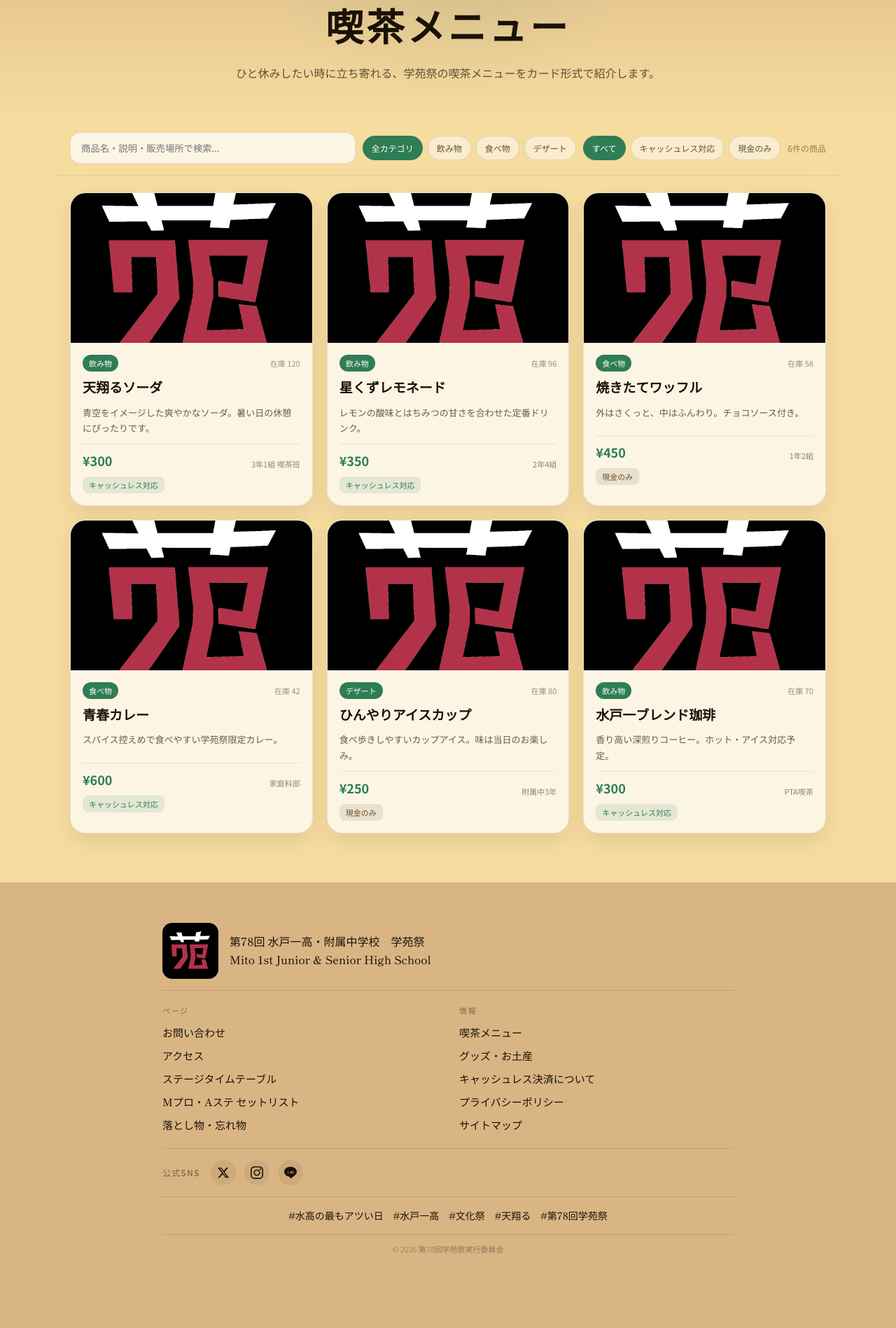
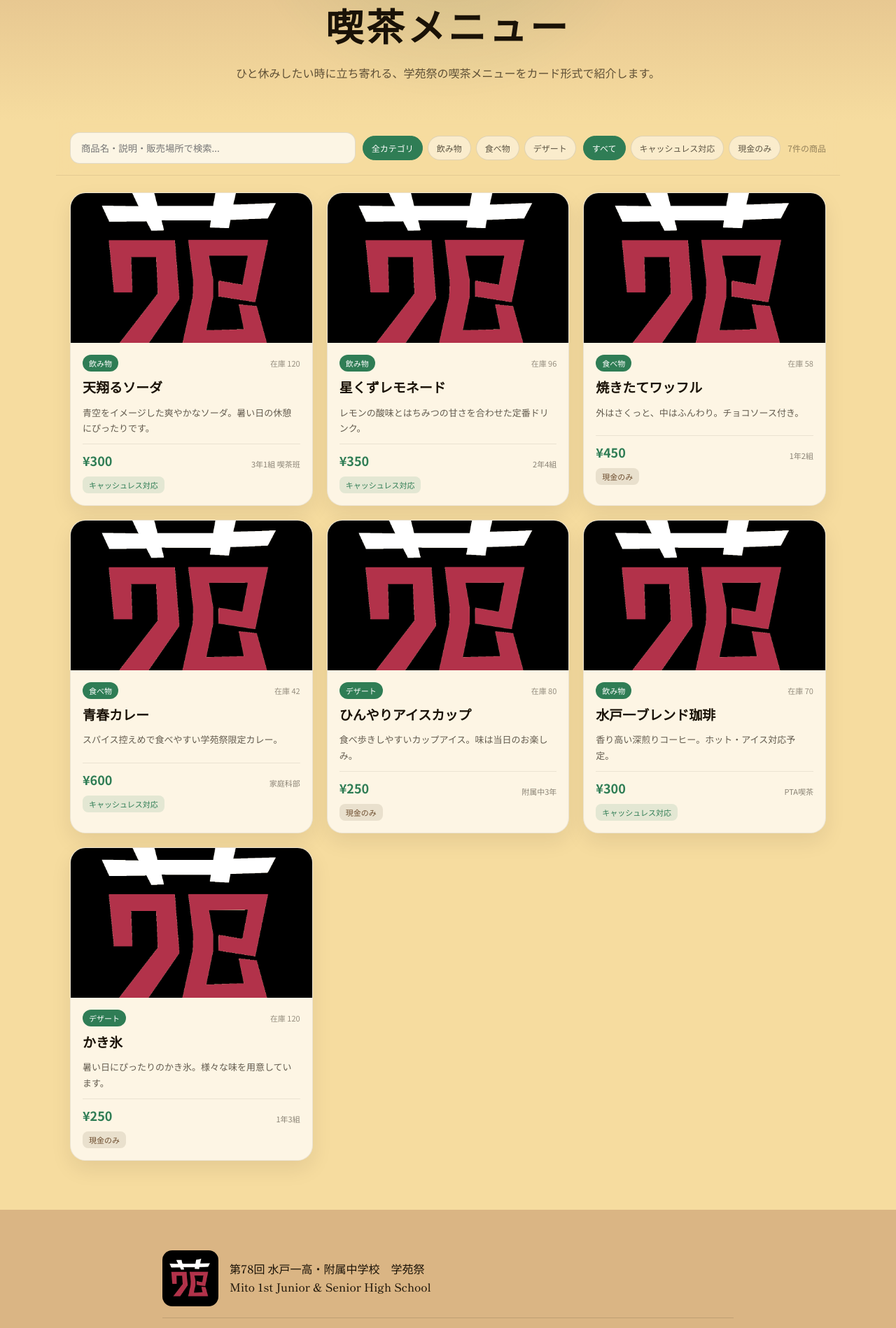
Before and after one commit to Asari-Science/mito1-gakuensaiHP, a PHP site: page /pages/cafe.php in a window 1280 px wide. Shown: the part 163-2061 px from the top of the page at 70% size. Before the commit the page ends 1954 px from the top, so only its background shows below. Run offline with PHP 8.4, Linux system fonts and the light colour scheme; some web fonts are replaced.

Commit message:
feat: 喫茶メニューのバリエーション表示に対応

```diff
--- a/assets/css/marketplace.css
+++ b/assets/css/marketplace.css
@@ -49,5 +49,9 @@ body { background:#f6dc9f; color:#1a1207; }
 .market_modal_info div { padding:12px; border-radius:14px; background:rgba(246,220,159,.45); }
 .market_modal_info dt { font-family:"Noto Sans JP",sans-serif; font-size:11px; color:rgba(26,18,7,.45); margin-bottom:4px; }.market_modal_info dd { font-family:"Noto Sans JP",sans-serif; font-weight:700; }
 body.market_modal_open { overflow:hidden; }
+.market_modal_variations_table { width:100%; border-collapse:collapse; margin-top:18px; border-radius:14px; overflow:hidden; background:rgba(246,220,159,.25); box-shadow:0 0 0 1px rgba(26,18,7,.08); }
+.market_modal_variations_table th, .market_modal_variations_table td { padding:12px 14px; font-family:"Noto Sans JP",sans-serif; font-size:14px; text-align:left; border-bottom:1px solid rgba(26,18,7,.08); }
+.market_modal_variations_table th { background:rgba(246,220,159,.8); font-weight:700; color:rgba(26,18,7,.6); font-size:12px; }
+.market_modal_variations_table tr:last-child td { border-bottom:none; }
 @media (max-width:1023px) { .market_grid{grid-template-columns:repeat(2,minmax(0,1fr))}.market_controls{align-items:flex-start}.market_count{margin-left:0} }
 @media (max-width:640px) { .market_hero{padding:105px 18px 38px}.market_controls{position:static;padding:14px 16px}.market_grid{grid-template-columns:1fr;padding:0 16px}.market_card_body{min-height:auto}.market_modal_info{grid-template-columns:1fr}.market_modal{max-height:86dvh} }
--- a/assets/data/cafe_menu.json
+++ b/assets/data/cafe_menu.json
@@ -64,5 +64,19 @@
     "cashless": true,
     "category": "飲み物",
     "stock": 70
+  },
+  {
+    "id": "C007",
+    "photo": "../materials/enjitsu78th.webp",
+    "title": "かき氷",
+    "description": "暑い日にぴったりのかき氷。様々な味を用意しています。",
+    "seller": "1年3組",
+    "cashless": false,
+    "category": "デザート",
+    "variations": [
+      { "name": "イチゴ", "price": 250, "stock": 40 },
+      { "name": "メロン", "price": 250, "stock": 40 },
+      { "name": "ブルーハワイ", "price": 250, "stock": 40 }
+    ]
   }
 ]
--- a/assets/js/marketplace.js
+++ b/assets/js/marketplace.js
@@ -55,11 +55,24 @@
             return;
         }
         grid.innerHTML = items.map(function(item, idx) {
+            var displayStock = item.stock;
+            var displayPrice = yen(item.price);
+            if (item.variations && item.variations.length > 0) {
+                displayStock = item.variations.reduce(function(sum, v) { return sum + (v.stock || 0); }, 0);
+                var minPrice = Math.min.apply(null, item.variations.map(function(v) { return v.price; }));
+                var maxPrice = Math.max.apply(null, item.variations.map(function(v) { return v.price; }));
+                if (minPrice === maxPrice) {
+                    displayPrice = yen(minPrice);
+                } else {
+                    displayPrice = yen(minPrice) + '〜';
+                }
+            }
+
             return '<article class="market_card" tabindex="0" role="button" data-id="' + esc(item.id) + '" style="animation-delay:' + Math.min(idx * 0.04, 0.4) + 's">' +
                 '<div class="market_img_wrap"><img src="' + esc(item.photo) + '" alt="' + esc(item.title) + '" loading="lazy" decoding="async"></div>' +
-                '<div class="market_card_body"><div class="market_card_top"><span class="market_category">' + esc(item.category) + '</span><span class="market_stock">在庫 ' + esc(item.stock) + '</span></div>' +
+                '<div class="market_card_body"><div class="market_card_top"><span class="market_category">' + esc(item.category) + '</span><span class="market_stock">在庫 ' + esc(displayStock) + '</span></div>' +
                 '<h2>' + esc(item.title) + '</h2><p>' + esc(item.description) + '</p>' +
-                '<div class="market_meta"><strong>' + yen(item.price) + '</strong><span>' + esc(item.seller) + '</span></div>' +
+                '<div class="market_meta"><strong>' + displayPrice + '</strong><span>' + esc(item.seller) + '</span></div>' +
                 '<span class="market_pay ' + (item.cashless ? 'ok' : 'cash') + '">' + (item.cashless ? 'キャッシュレス対応' : '現金のみ') + '</span></div>' +
             '</article>';
         }).join('');
@@ -71,10 +84,41 @@
         document.getElementById('market_modal_category').textContent = item.category;
         document.getElementById('market_modal_title').textContent = item.title;
         document.getElementById('market_modal_desc').textContent = item.description;
-        document.getElementById('market_modal_price').textContent = yen(item.price);
         document.getElementById('market_modal_seller').textContent = item.seller;
         document.getElementById('market_modal_cashless').textContent = item.cashless ? 'キャッシュレス対応' : '現金のみ';
-        document.getElementById('market_modal_stock').textContent = item.stock;
+
+        var priceWrap = document.getElementById('market_modal_price_wrap');
+        var stockWrap = document.getElementById('market_modal_stock_wrap');
+        var variationsContainer = document.getElementById('market_modal_variations');
+
+        if (item.variations && item.variations.length > 0) {
+            if(priceWrap) priceWrap.style.display = 'none';
+            if(stockWrap) stockWrap.style.display = 'none';
+
+            var tableHTML = '<table class="market_modal_variations_table">' +
+                '<thead><tr><th>種類</th><th>金額</th><th>在庫数</th></tr></thead><tbody>' +
+                item.variations.map(function(v) {
+                    return '<tr><td>' + esc(v.name) + '</td><td>' + yen(v.price) + '</td><td>' + esc(v.stock) + '</td></tr>';
+                }).join('') +
+                '</tbody></table>';
+            if(variationsContainer) {
+                variationsContainer.innerHTML = tableHTML;
+                variationsContainer.style.display = 'block';
+            }
+        } else {
+            if(priceWrap) priceWrap.style.display = '';
+            if(stockWrap) stockWrap.style.display = '';
+            var priceEl = document.getElementById('market_modal_price');
+            var stockEl = document.getElementById('market_modal_stock');
+            if(priceEl) priceEl.textContent = yen(item.price);
+            if(stockEl) stockEl.textContent = item.stock;
+
+            if(variationsContainer) {
+                variationsContainer.innerHTML = '';
+                variationsContainer.style.display = 'none';
+            }
+        }
+
         overlay.classList.add('active');
         document.body.classList.add('market_modal_open');
         closeBtn.focus();
--- a/pages/cafe.php
+++ b/pages/cafe.php
@@ -46,11 +46,12 @@
           <h2 id="market_modal_title"></h2>
           <p id="market_modal_desc"></p>
           <dl class="market_modal_info">
-            <div><dt>金額</dt><dd id="market_modal_price"></dd></div>
+            <div id="market_modal_price_wrap"><dt>金額</dt><dd id="market_modal_price"></dd></div>
             <div><dt>販売場所</dt><dd id="market_modal_seller"></dd></div>
             <div><dt>決済</dt><dd id="market_modal_cashless"></dd></div>
-            <div><dt>在庫数</dt><dd id="market_modal_stock"></dd></div>
+            <div id="market_modal_stock_wrap"><dt>在庫数</dt><dd id="market_modal_stock"></dd></div>
           </dl>
+          <div id="market_modal_variations"></div>
         </div>
       </article>
     </div>
--- a/pages/goods.php
+++ b/pages/goods.php
@@ -46,11 +46,12 @@
           <h2 id="market_modal_title"></h2>
           <p id="market_modal_desc"></p>
           <dl class="market_modal_info">
-            <div><dt>金額</dt><dd id="market_modal_price"></dd></div>
+            <div id="market_modal_price_wrap"><dt>金額</dt><dd id="market_modal_price"></dd></div>
             <div><dt>販売場所</dt><dd id="market_modal_seller"></dd></div>
             <div><dt>決済</dt><dd id="market_modal_cashless"></dd></div>
-            <div><dt>在庫数</dt><dd id="market_modal_stock"></dd></div>
+            <div id="market_modal_stock_wrap"><dt>在庫数</dt><dd id="market_modal_stock"></dd></div>
           </dl>
+          <div id="market_modal_variations"></div>
         </div>
       </article>
     </div>
```
